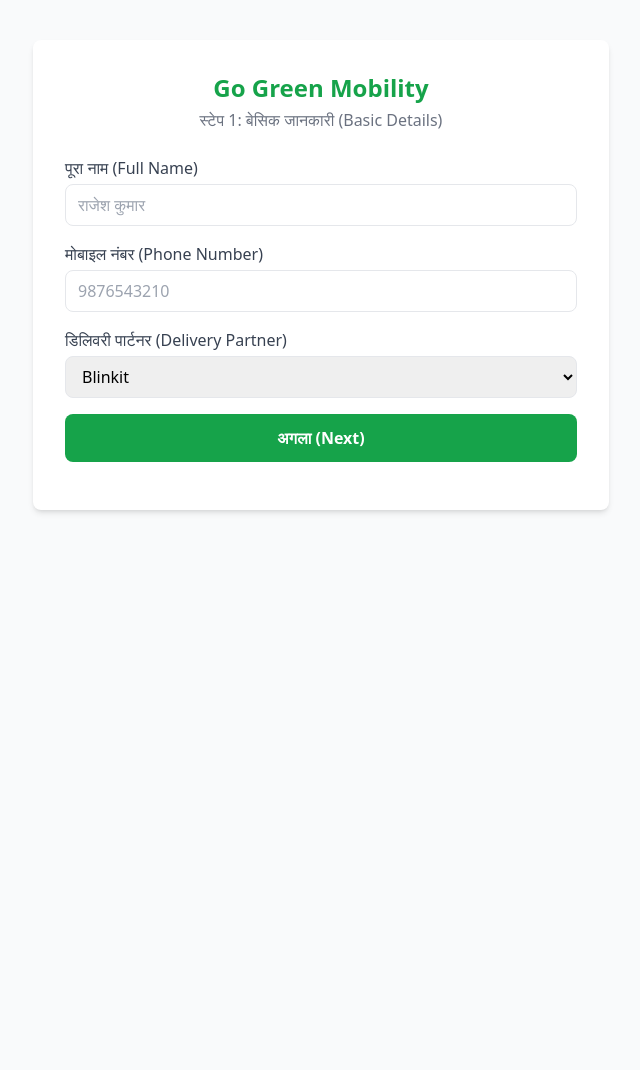
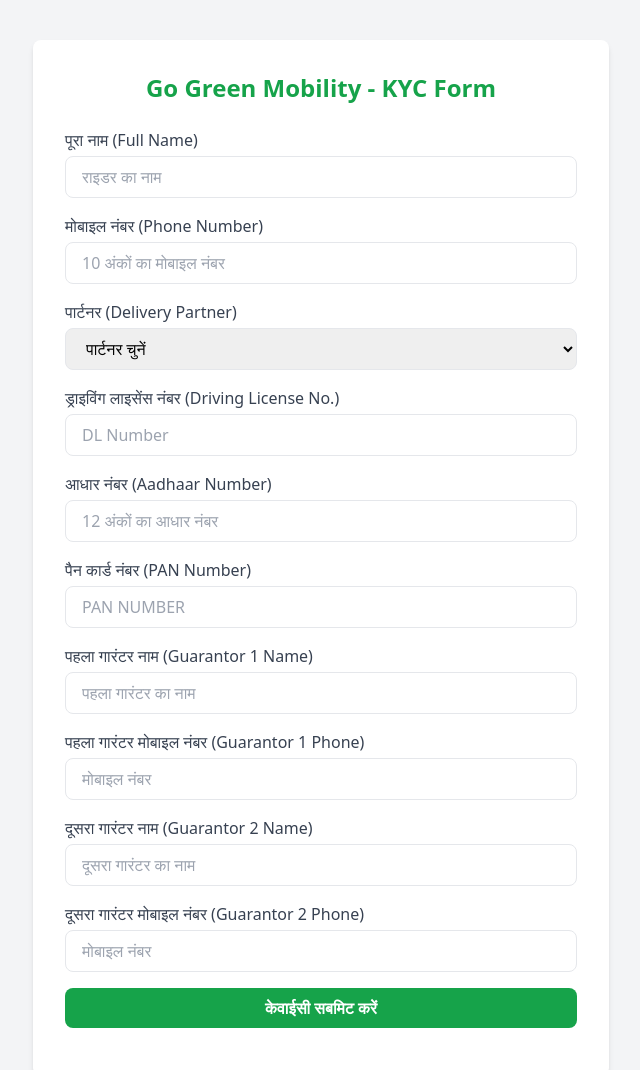
Before and after one commit to ggreenmobility-code/ggm-backend, a website: page rider.html in a window 1280 px wide. Shown: the top 1070 px of the page, without its empty margins (319-959 px from the left). Before the commit the page ends 800 px from the top, so only its background shows below. Drawn offline with nearby package versions, Linux system fonts and the light colour scheme.

Commit message:
Update rider.html

```diff
--- a/rider.html
+++ b/rider.html
@@ -3,87 +3,71 @@
 <head>
     <meta charset="UTF-8">
     <meta name="viewport" content="width=device-width, initial-scale=1.0">
-    <title>Go Green Mobility - Rider Registration</title>
+    <title>Go Green Mobility - Rider Registration & KYC</title>
     <script src="https://cdn.tailwindcss.com"></script>
 </head>
-<body class="bg-gray-50 font-sans">
-    <div class="max-w-xl mx-auto my-10 bg-white p-8 rounded-lg shadow-md">
-        <h2 class="text-2xl font-bold text-green-600 mb-1 text-center">Go Green Mobility</h2>
-        <p class="text-gray-500 text-center mb-6" id="formTitle">स्टेप 1: बेसिक जानकारी (Basic Details)</p>
-
-        <form id="riderForm" class="space-y-4">
-            <!-- पेज 1: बेसिक जानकारी -->
-            <div id="step1" class="space-y-4">
-                <div>
+<body class="bg-gray-100 font-sans">
+    <div class="max-w-xl mx-auto mt-10 bg-white p-8 rounded-lg shadow-md mb-10">
+        <h2 class="text-2xl font-bold text-green-600 mb-6 text-center">Go Green Mobility - KYC Form</h2>
+        <form id="riderForm">
+            <div class="mb-4">
                 <label class="block text-gray-700 font-medium mb-1">पूरा नाम (Full Name)</label>
-                    <input type="text" id="name" class="w-full px-3 py-2 border rounded-lg focus:outline-none focus:ring-2 focus:ring-green-500" placeholder="राजेश कुमार">
+                <input type="text" id="name" required class="w-full px-4 py-2 border rounded-lg focus:outline-none focus:border-green-500" placeholder="राइडर का नाम">
             </div>
-                <div>
+            <div class="mb-4">
                 <label class="block text-gray-700 font-medium mb-1">मोबाइल नंबर (Phone Number)</label>
-                    <input type="tel" id="phone" class="w-full px-3 py-2 border rounded-lg focus:outline-none focus:ring-2 focus:ring-green-500" placeholder="9876543210">
+                <input type="text" id="phone" required class="w-full px-4 py-2 border rounded-lg focus:outline-none focus:border-green-500" placeholder="10 अंकों का मोबाइल नंबर">
             </div>
-                <div>
-                    <label class="block text-gray-700 font-medium mb-1">डिलिवरी पार्टनर (Delivery Partner)</label>
-                    <select id="partner" class="w-full px-3 py-2 border rounded-lg focus:outline-none focus:ring-2 focus:ring-green-500">
+            <div class="mb-4">
+                <label class="block text-gray-700 font-medium mb-1">पार्टनर (Delivery Partner)</label>
+                <select id="partner" required class="w-full px-4 py-2 border rounded-lg focus:outline-none focus:border-green-500">
+                    <option value="">पार्टनर चुनें</option>
+                    <option value="Zepto">Zepto</option>
                     <option value="Blinkit">Blinkit</option>
-                        <option value="Zepto">Zepto</option>
                     <option value="Instamart">Instamart</option>
+                    <option value="Swiggy/Zomato">Swiggy/Zomato</option>
+                    <option value="Other">Other</option>
                 </select>
             </div>
-                <button type="button" onclick="nextStep()" class="w-full bg-green-600 text-white py-3 rounded-lg font-semibold hover:bg-green-700 transition mt-4">अगला (Next)</button>
+            <div class="mb-4">
+                <label class="block text-gray-700 font-medium mb-1">ड्राइविंग लाइसेंस नंबर (Driving License No.)</label>
+                <input type="text" id="drivingLicense" required class="w-full px-4 py-2 border rounded-lg focus:outline-none focus:border-green-500" placeholder="DL Number">
+            </div>
+            <div class="mb-4">
+                <label class="block text-gray-700 font-medium mb-1">आधार नंबर (Aadhaar Number)</label>
+                <input type="text" id="aadhaar" required class="w-full px-4 py-2 border rounded-lg focus:outline-none focus:border-green-500" placeholder="12 अंकों का आधार नंबर">
+            </div>
+            <div class="mb-4">
+                <label class="block text-gray-700 font-medium mb-1">पैन कार्ड नंबर (PAN Number)</label>
+                <input type="text" id="pan" required class="w-full px-4 py-2 border rounded-lg focus:outline-none focus:border-green-500 uppercase" placeholder="PAN Number">
             </div>
 
-            <!-- पेज 2: केवाईसी डॉक्यूमेंट्स -->
-            <div id="step2" class="space-y-4 hidden">
-                <div>
-                    <label class="block text-gray-700 font-medium mb-1">ड्राइविंग लाइसेंस नंबर (Driving License No.)</label>
-                    <input type="text" id="drivingLicense" class="w-full px-3 py-2 border rounded-lg focus:outline-none focus:ring-2 focus:ring-green-500" placeholder="DL-1420110012345">
+            <!-- Guarantor 1 -->
+            <div class="mb-4">
+                <label class="block text-gray-700 font-medium mb-1">पहला गारंटर नाम (Guarantor 1 Name)</label>
+                <input type="text" id="guarantor1Name" required class="w-full px-4 py-2 border rounded-lg focus:outline-none focus:border-green-500" placeholder="पहला गारंटर का नाम">
             </div>
-                <div>
-                    <label class="block text-gray-700 font-medium mb-1">आधार नंबर (Aadhaar Number)</label>
-                    <input type="text" id="aadhaar" maxlength="12" class="w-full px-3 py-2 border rounded-lg focus:outline-none focus:ring-2 focus:ring-green-500" placeholder="12 अंक का आधार नंबर">
-                </div>
-                <div>
-                    <label class="block text-gray-700 font-medium mb-1">पैन कार्ड नंबर (PAN Number)</label>
-                    <input type="text" id="pan" maxlength="10" class="w-full px-3 py-2 border rounded-lg uppercase focus:outline-none focus:ring-2 focus:ring-green-500" placeholder="ABCDE1234F">
+            <div class="mb-4">
+                <label class="block text-gray-700 font-medium mb-1">पहला गारंटर मोबाइल नंबर (Guarantor 1 Phone)</label>
+                <input type="text" id="guarantor1Phone" required class="w-full px-4 py-2 border rounded-lg focus:outline-none focus:border-green-500" placeholder="मोबाइल नंबर">
             </div>
 
-                <div class="flex gap-4 mt-4">
-                    <button type="button" onclick="prevStep()" class="w-1/2 bg-gray-400 text-white py-3 rounded-lg font-semibold hover:bg-gray-500 transition">पीछे (Back)</button>
-                    <button type="submit" class="w-1/2 bg-green-600 text-white py-3 rounded-lg font-semibold hover:bg-green-700 transition">केवाईसी सबमिट करें</button>
+            <!-- Guarantor 2 -->
+            <div class="mb-4">
+                <label class="block text-gray-700 font-medium mb-1">दूसरा गारंटर नाम (Guarantor 2 Name)</label>
+                <input type="text" id="guarantor2Name" required class="w-full px-4 py-2 border rounded-lg focus:outline-none focus:border-green-500" placeholder="दूसरा गारंटर का नाम">
             </div>
+            <div class="mb-4">
+                <label class="block text-gray-700 font-medium mb-1">दूसरा गारंटर मोबाइल नंबर (Guarantor 2 Phone)</label>
+                <input type="text" id="guarantor2Phone" required class="w-full px-4 py-2 border rounded-lg focus:outline-none focus:border-green-500" placeholder="मोबाइल नंबर">
             </div>
+
+            <button type="submit" class="w-full bg-green-600 text-white py-2 rounded-lg font-semibold hover:bg-green-700 transition">केवाईसी सबमिट करें</button>
         </form>
         <div id="message" class="mt-4 text-center font-medium"></div>
     </div>
 
     <script>
-        const API_URL = "https://ggm-backend-77yp.onrender.com";
-
-        function nextStep() {
-            const name = document.getElementById('name').value;
-            const phone = document.getElementById('phone').value;
-            const msgDiv = document.getElementById('message');
-
-            if (!name || !phone) {
-                msgDiv.className = "mt-4 text-center font-medium text-red-600";
-                msgDiv.innerText = "कृपया नाम और मोबाइल नंबर भरें!";
-                return;
-            }
-
-            msgDiv.innerText = "";
-            document.getElementById('step1').classList.add('hidden');
-            document.getElementById('step2').classList.remove('hidden');
-            document.getElementById('formTitle').innerText = "स्टेप 2: केवाईसी डॉक्यूमेंट्स (KYC Details)";
-        }
-
-        function prevStep() {
-            document.getElementById('step2').classList.add('hidden');
-            document.getElementById('step1').classList.remove('hidden');
-            document.getElementById('formTitle').innerText = "स्टेप 1: बेसिक जानकारी (Basic Details)";
-            document.getElementById('message').innerText = "";
-        }
-
         document.getElementById('riderForm').addEventListener('submit', async (e) => {
             e.preventDefault();
             const name = document.getElementById('name').value;
@@ -92,36 +76,33 @@
             const drivingLicense = document.getElementById('drivingLicense').value;
             const aadhaar = document.getElementById('aadhaar').value;
             const pan = document.getElementById('pan').value;
+            const guarantor1Name = document.getElementById('guarantor1Name').value;
+            const guarantor1Phone = document.getElementById('guarantor1Phone').value;
+            const guarantor2Name = document.getElementById('guarantor2Name').value;
+            const guarantor2Phone = document.getElementById('guarantor2Phone').value;
             const msgDiv = document.getElementById('message');
 
-            if (!drivingLicense || !aadhaar || !pan) {
-                msgDiv.className = "mt-4 text-center font-medium text-red-600";
-                msgDiv.innerText = "कृपया सभी केवाईसी डॉक्यूमेंट्स भरें!";
-                return;
-            }
-
             try {
-                const response = await fetch(`${API_URL}/api/register-rider`, {
+                const response = await fetch('/api/register-rider', {
                     method: 'POST',
                     headers: { 'Content-Type': 'application/json' },
-                    body: JSON.stringify({ name, phone, partner, drivingLicense, aadhaar, pan })
+                    body: JSON.stringify({
+                        name, phone, partner, drivingLicense, aadhaar, pan,
+                        guarantor1Name, guarantor1Phone, guarantor2Name, guarantor2Phone
+                    })
                 });
-                const data = await response.json();
-                if (response.ok) {
+                const result = await response.json();
+                if (result.success) {
                     msgDiv.className = "mt-4 text-center font-medium text-green-600";
-                    msgDiv.innerText = "सफलतापूर्वक रजिस्ट्रेशन और केवाईसी हो गया!";
+                    msgDiv.innerText = "Rider registered successfully!";
                     document.getElementById('riderForm').reset();
-                    setTimeout(() => {
-                        prevStep();
-                        msgDiv.innerText = "";
-                    }, 3000);
                 } else {
                     msgDiv.className = "mt-4 text-center font-medium text-red-600";
-                    msgDiv.innerText = data.message || "रजिस्ट्रेशन विफल हुआ।";
+                    msgDiv.innerText = "Error: " + result.message;
                 }
             } catch (err) {
                 msgDiv.className = "mt-4 text-center font-medium text-red-600";
-                msgDiv.innerText = "सर्वर से कनेक्ट करने में त्रुटि।";
+                msgDiv.innerText = "Server connection error.";
             }
         });
     </script>
```
Lines whose indentation alone changed are shown as unchanged.
